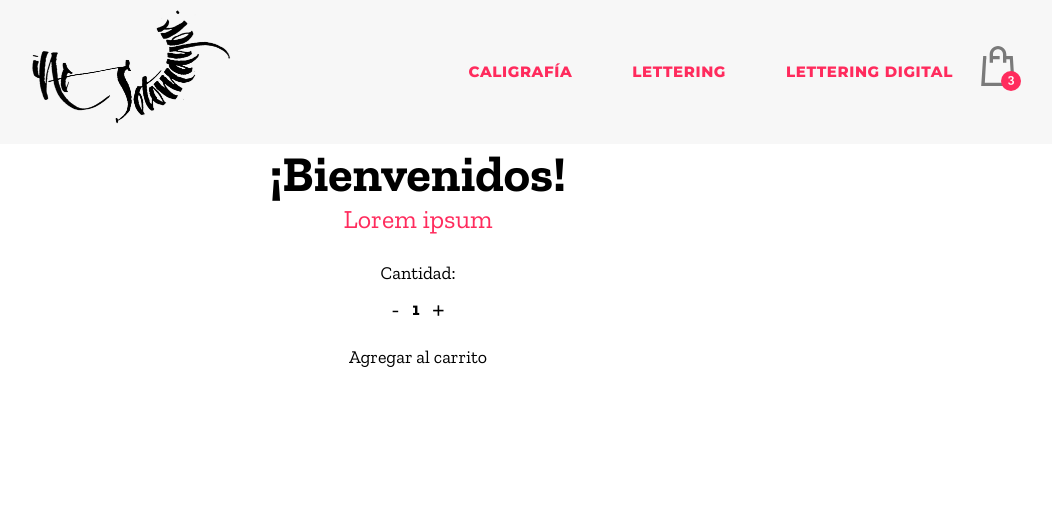
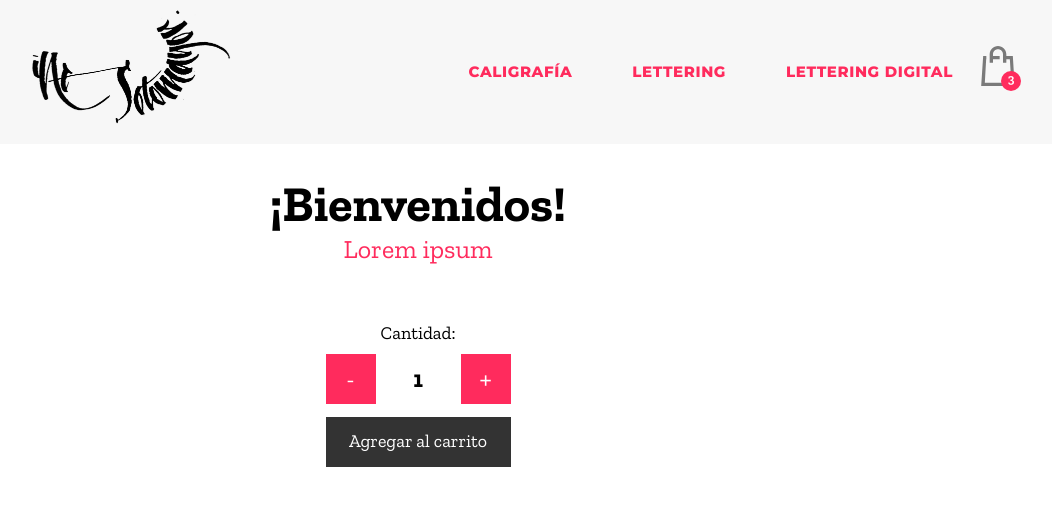
Before and after one commit to inesotomayor/PreEntrega1-Sotomayor, a React (Vite) app: page / in a window 1280 px wide. Shown: the top 506 px of the page, without its empty margins (222-1274 px from the left). Built offline with nearby package versions, Linux system fonts and the light colour scheme.

Commit message:
Estilos contador

```diff
--- a/src/assets/scss/styles.scss
+++ b/src/assets/scss/styles.scss
@@ -33,10 +33,10 @@
     .menu-item {}
 
     .menu-link {
-        color: #ff2b5d;
-        transition: $smooth;
+        @apply text-primary;
         display: block;
         padding: 10px 15px;
+        transition: $smooth;
         &:hover {
             color: #000;
             transform: translateY(-2px);
@@ -62,14 +62,13 @@
         }
 
         .cart-notification {
+            @apply bg-primary text-white;
             position: absolute;
             bottom: -5px;
             right: -3px;
             border-radius: 50%;
             height: 20px;
             width: 20px;
-            background: #ff2b5d;
-            color: #fff;
             font: 600 1.3rem/1.4 $font-zilla-slab;
             transition: all .1s ease-in;
             span {
@@ -80,3 +79,17 @@
         }
     }
 }
+
+.btn {
+    @apply flex-centered text-center h-[50px] min-w-[50px];
+    &-primary {
+        @apply bg-primary text-white
+    }
+    &-secondary {
+        @apply bg-secondary
+    }
+
+    &.disabled {
+        @apply bg-secondary opacity-50 cursor-not-allowed;
+    }
+}
--- a/src/assets/scss/variables.scss
+++ b/src/assets/scss/variables.scss
@@ -1,7 +1,6 @@
 // *************************************
 //   Variables
 // *************************************
-
 
 // -------------------------------------
 //   Typography
--- a/src/components/ItemListContainer.jsx
+++ b/src/components/ItemListContainer.jsx
@@ -5,8 +5,11 @@ const ItemListContainer = ({ greeting, subtitle }) => {
     return (
 
         <div className="flex-col-centered flex-grow-1">
-            <h1 className="title">{greeting}</h1>
-            <h2 className="subtitle pb-5 mb-5">{subtitle}</h2>
+            <div className="text-center py-12">
+                <h1 className="title">{greeting}</h1>
+                <h2 className="subtitle pb-5 mb-5">{subtitle}</h2>
+            </div>
+
             <ItemCount stock="6" />
         </div>
     )
--- a/src/components/cantidad/ItemCount.jsx
+++ b/src/components/cantidad/ItemCount.jsx
@@ -24,20 +24,26 @@ const ItemCount = ({ stock }) => {
     return (
         <>
             <div className="text-center">
-                <p>Cantidad:</p>
+                <p className="mb-3">Cantidad:</p>
                 <div className="flex-centered gap-1 pb-5">
-                    <button onClick={restar} className={`btn px-4 text-24px
-                    ${esCero ? 'btn-secondary disabled opacity-25' : ' btn-primary'}`}>
+
+                    <button onClick={restar} className={`btn text-24px
+                    ${esCero ? 'disabled' : 'btn-primary'}`}>
                         -
                     </button>
-                    <p className="flex-centered w-25 text-18px leading-none"><strong>{cantidad}</strong></p>
+
+                    <p className="flex-centered w-[80px] text-24px">
+                        <strong>{cantidad}</strong>
+                    </p>
+
                     <button onClick={sumar} className={`btn px-4 text-30px
-                    ${excedeStock ? 'btn-secondary disabled opacity-25' : ' btn-primary'}`}>
+                    ${excedeStock ? 'disabled' : 'btn-primary'}`}>
                         +
                     </button>
+
                 </div>
-                <button onClick={agregarCarrito} className={`btn text-18px px-5 mb-5
-                    ${esCero ? 'btn-secondary disabled opacity-25' : ' btn-primary'}`}>
+                <button onClick={agregarCarrito} className={`btn text-18px w-full px-5 mb-5
+                    ${esCero ? 'disabled' : 'bg-333 text-white'}`}>
                     Agregar al carrito
                 </button>
             </div>
--- a/tailwind.config.js
+++ b/tailwind.config.js
@@ -21,6 +21,8 @@ export default {
 			},
 
 			colors: {
+				'primary': '#ff2b5d',
+				'secondary': '#9fa1a6',
 				'000': '#000000',
 				'111': '#111111',
 				'222': '#222222',
```
